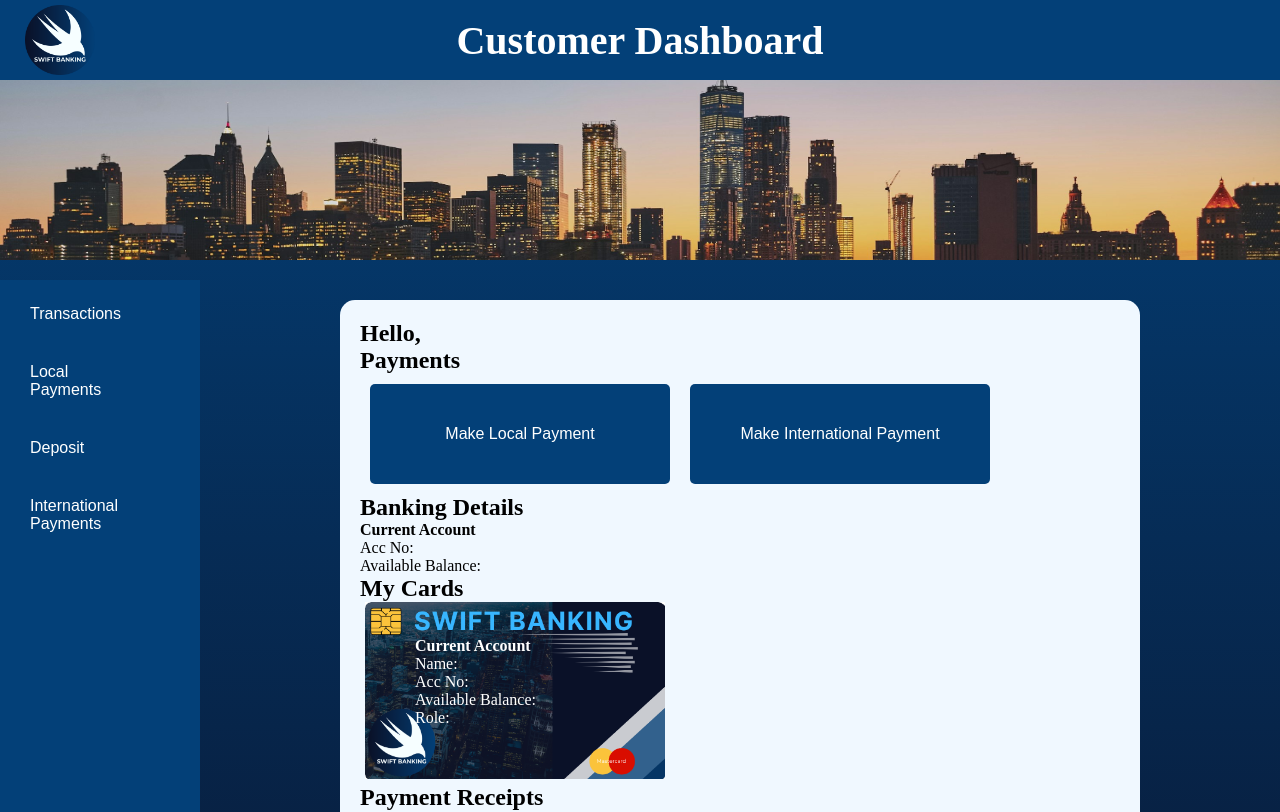
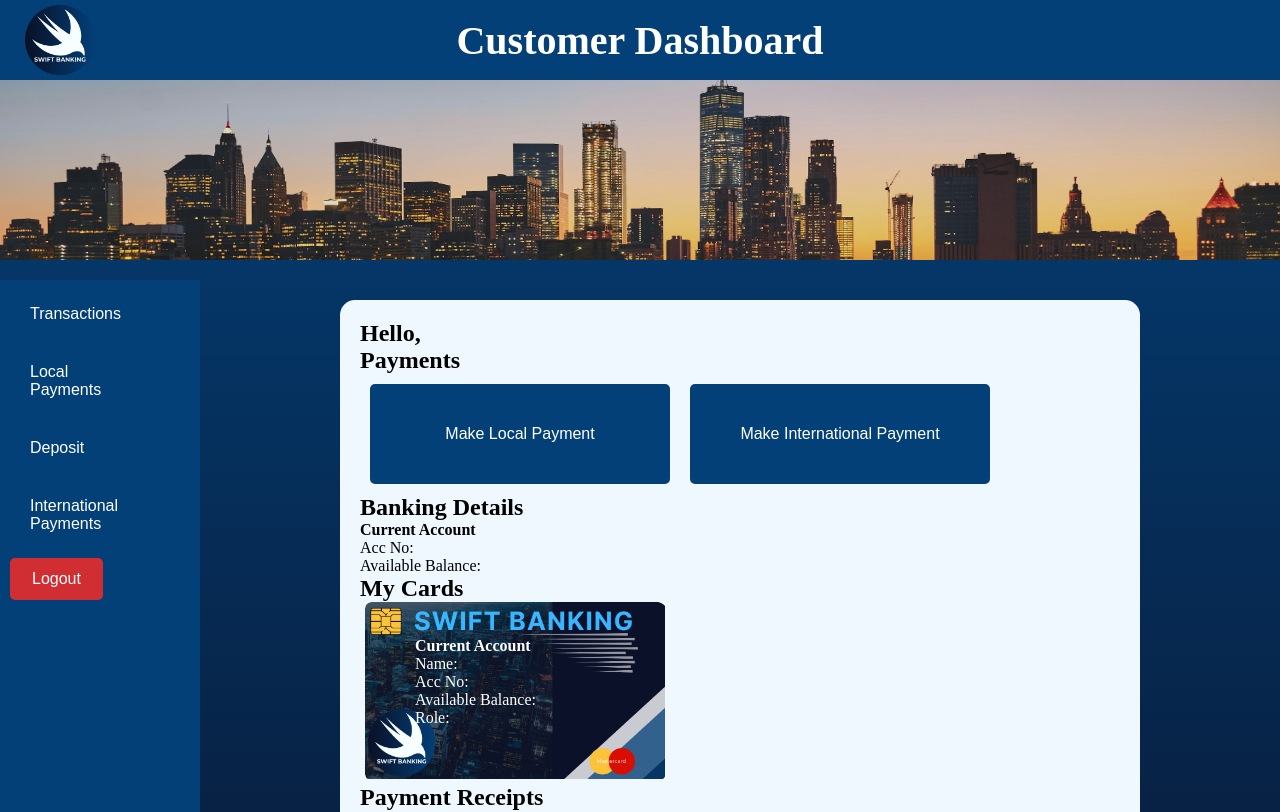
Before and after one commit to ST10150631/APDS7311, a React (Create React App) app in the folder react-project-apds/: page /Dashboard in a window 1280 px wide. Shown: the top 812 px of the page. Built offline with nearby package versions, Linux system fonts and the light colour scheme; no server answers; sample sign-in values are in the browser's storage.

Commit message:
Added Logout to customer dashboard

```diff
--- a/react-project-apds/src/Pages/Dashboard.js
+++ b/react-project-apds/src/Pages/Dashboard.js
@@ -3,9 +3,10 @@ import { useNavigate } from 'react-router-dom';
 import '../index.css';
 import bannerImage from '../Img/skyscrapers.jpeg';
 import Logo from '../Img/SWIFT BANKING.png';
-import card from '../Img/Swift Card.png'
+import card from '../Img/Swift Card.png';
 import './styles/Navbar.css';
 import { jwtDecode } from 'jwt-decode';
+
 const Dashboard = () => {
     const [customerName, setCustomerName] = useState('');
     const [accountNumber, setAccountNumber] = useState('');
@@ -37,11 +38,12 @@ const Dashboard = () => {
             } catch (error) {
                 console.error("Error fetching transactions:", error);
             } finally {
-                setLoading(false);  // Set loading to false after fetching
+                setLoading(false);
             }
         };
 
         fetchTransactions();
+        fetchUserByUsername();
     }, []);
 
     const fetchUserByUsername = async () => {
@@ -52,14 +54,9 @@ const Dashboard = () => {
         }
 
         try {
-            // Decode the JWT token
             const decodedToken = jwtDecode(token);
-            console.log("Decoded Token:", decodedToken); // Log the entire decoded token
+            const username = decodedToken.username;
 
-            const username = decodedToken.username;
-            console.log("Username from Token:", username); // Log the username to ensure it's correct
-
-            // Fetch user data using the decoded username
             const response = await fetch(`https://localhost:3001/user/getUserByUsername?username=${username}`, {
                 method: 'GET',
                 headers: {
@@ -70,7 +67,6 @@ const Dashboard = () => {
 
             if (response.ok) {
                 const result = await response.json();
-                console.log("API Response:", result);  // Log the API response to see if data is correct
 
                 if (result.schema === 'User') {
                     setCustomerName(`${result.user.firstName} ${result.user.lastName}`);
@@ -81,12 +77,10 @@ const Dashboard = () => {
                     setCustomerName(`${result.admin.firstName} ${result.admin.lastName}`);
                     setAvailableBalance(result.admin.balance ? `$${result.admin.balance.toFixed(2)}` : '$0.00');
                     setUserRole(result.admin.role);
-                    console.log("Role", result.admin.role);
                 } else if (result.schema === 'Employee') {
                     setCustomerName(`${result.employee.firstName} ${result.employee.lastName}`);
                     setAccountNumber(result.employee.accountNumber);
                     setUserRole(result.employee.role);
-                    console.log("Role", result.employee.role);
                 }
             } else {
                 console.error('Failed to fetch user data');
@@ -94,16 +88,15 @@ const Dashboard = () => {
         } catch (error) {
             console.error('Error:', error);
         } finally {
-            setLoading(false);  // Set loading to false after fetching
+            setLoading(false);
         }
     };
-    fetchUserByUsername();
 
+    const handleLogout = () => {
+        localStorage.removeItem('token');  // Remove token from localStorage
+        navigate('/login');                // Redirect to login page
+    };
 
-    // Function to fetch user details by username
-
-
-    // Handle navigation for various actions
     const handleLocalPayment = () => navigate('/localpayments');
     const handleAddFunds = () => navigate('/addfunds');
     const handleTransactions = () => navigate('/Transactions');
@@ -119,6 +112,7 @@ const Dashboard = () => {
             <div className="TopNavbar">
                 <img src={Logo} className="logo" alt="Logo" />
                 <h1>Customer Dashboard</h1>
+
             </div>
 
             <div className="Image-Banner">
@@ -131,6 +125,7 @@ const Dashboard = () => {
                     <button className="nav-button" onClick={handleLocalPayment}>Local Payments</button>
                     <button className="nav-button" onClick={handleAddFunds}>Deposit</button>
                     <button className="nav-button" onClick={handleInternationalPayment}>International Payments</button>
+                    <button className="deny-button" onClick={handleLogout}>Logout</button> {/* Logout Button */}
 
                     {(userRole === 'employee' || userRole === 'admin') && (
                         <button className="nav-button" onClick={handleStaffTransactions}>Staff Transactions</button>
```
